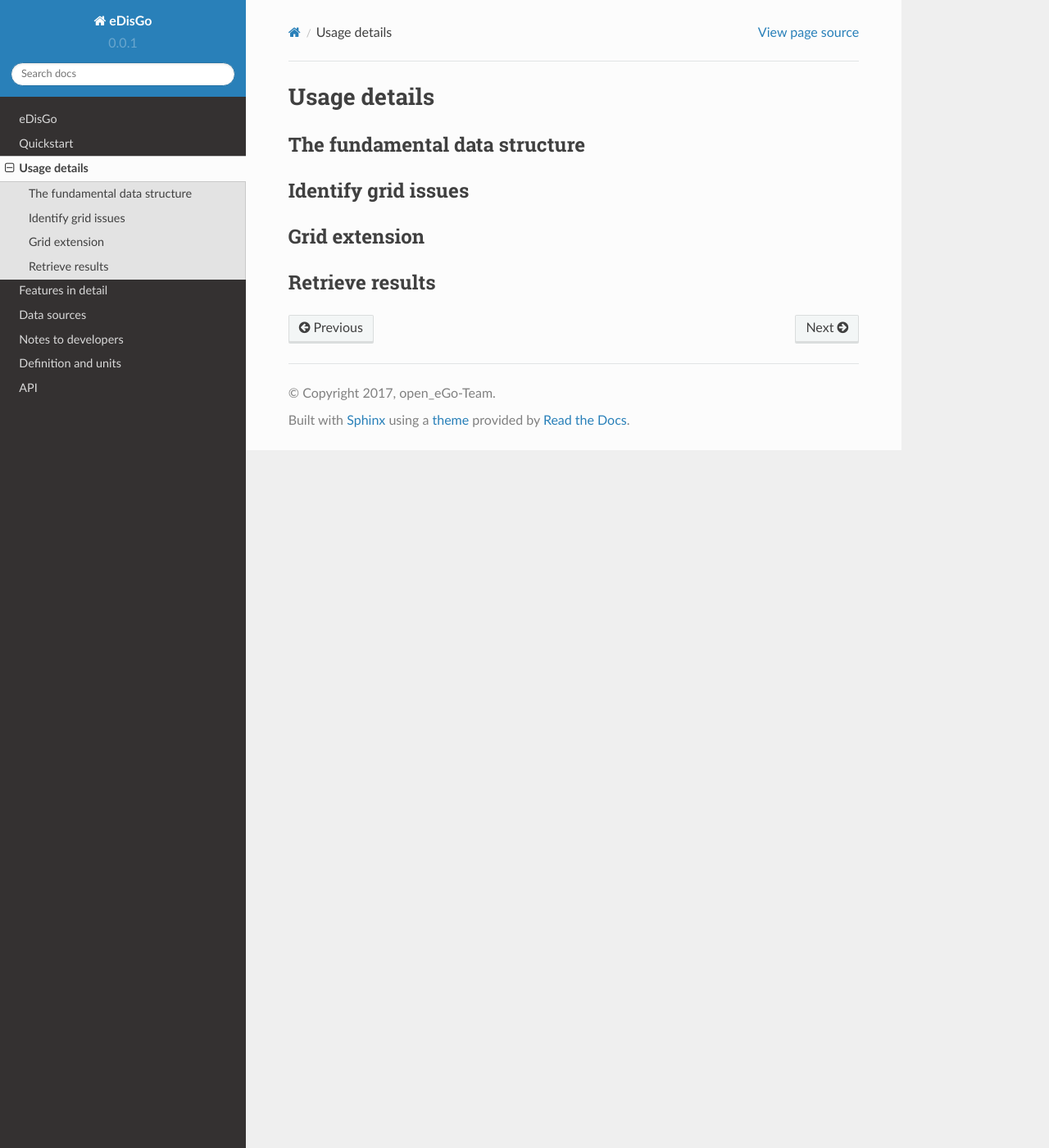
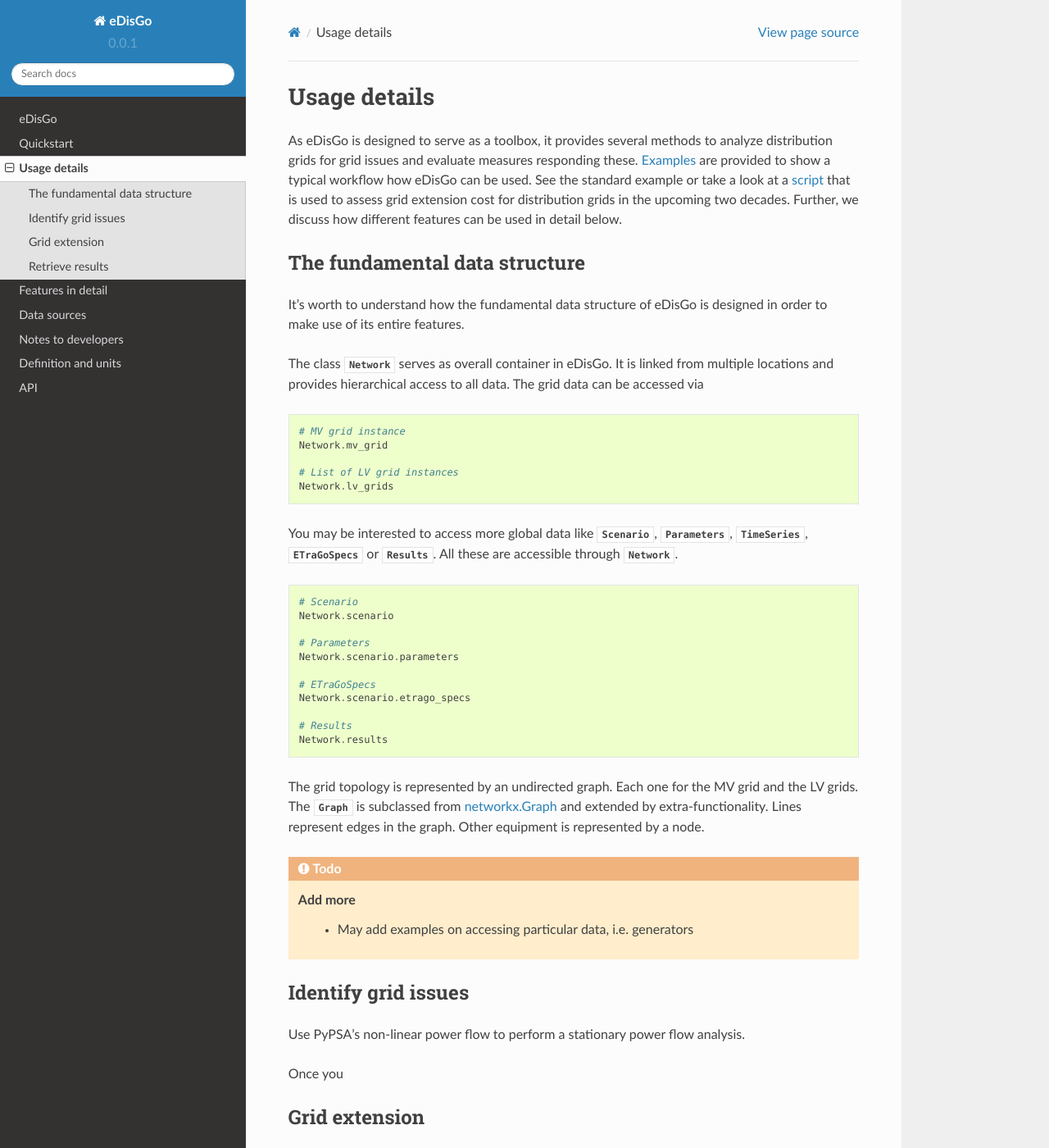
Before and after one commit to openego/eDisGo, a Sphinx documentation site: the page built from doc/usage_details.rst, in a window 1280 px wide and 1400 px high. Shown: the whole window at 82% size. Built offline with Sphinx 7.4.7 and the Read the Docs theme 2.0.0, drawn with Linux system fonts in a browser that asks for light colours; formulas are drawn with MathJax 3.

Commit message:
Intro to usage details and draft of data structure

```diff
--- a/doc/conf.py
+++ b/doc/conf.py
@@ -72,7 +72,7 @@ napoleon_use_keyword = False
 # Dictionary of external links
 extlinks = {'pandas':('http://pandas.pydata.org/pandas-docs/stable/api.html#%s',
                       'pandas.'),
-            'networkx':('https://networkx.readthedocs.io/en/stable/reference/classes.graph.html%s',
+            'networkx':('https://networkx.github.io/documentation/stable/reference/classes/%s.html',
                       'NetworkX Graph Obj'),
             'sqlalchemy':('http://docs.sqlalchemy.org/en/latest/orm/session_basics.html%s',
                       'SQLAlchemy session object'),
--- a/doc/usage_details.rst
+++ b/doc/usage_details.rst
@@ -3,11 +3,73 @@
 Usage details
 =============
 
+As eDisGo is designed to serve as a toolbox, it provides several methods to
+analyze distribution grids for grid issues and evaluate measures responding these.
+`Examples <https://github.com/openego/eDisGo/tree/dev/edisgo/examples>`_
+are provided to show a typical workflow how eDisGo can be used. See
+the standard example or take a look at a
+`script <https://gist.github.com/gplssm/14d3f1305447ff91574cd89c53cbcd7c>`_
+that is used to assess grid
+extension cost for distribution grids in the upcoming two decades.
+Further, we discuss how different features can be used in detail below.
+
 The fundamental data structure
 ------------------------------
 
+It's worth to understand how the fundamental data structure of eDisGo is
+designed in order to make use of its entire features.
+
+The class :class:`~.grid.network.Network` serves as overall container in
+eDisGo. It is linked from multiple locations and provides hierarchical access
+to all data.
+The grid data can be accessed via
+
+.. code-block:: python
+
+    # MV grid instance
+    Network.mv_grid
+
+    # List of LV grid instances
+    Network.lv_grids
+
+You may be interested to access more global data like
+:class:`~.grid.network.Scenario`, :class:`~.grid.network.Parameters`,
+:class:`~.grid.network.TimeSeries`, :class:`~.grid.network.ETraGoSpecs` or
+:class:`~.grid.network.Results`. All these are accessible through
+:class:`~.grid.network.Network`.
+
+.. code-block:: python
+
+    # Scenario
+    Network.scenario
+
+    # Parameters
+    Network.scenario.parameters
+
+    # ETraGoSpecs
+    Network.scenario.etrago_specs
+
+    # Results
+    Network.results
+
+The grid topology is represented by an undirected graph. Each one for the MV
+grid and the LV grids. The :class:`~.grid.network.Graph` is subclassed from
+:networkx:`networkx.Graph<graph>` and extended by extra-functionality.
+Lines represent edges in the graph. Other equipment is represented by a node.
+
+
+.. todo::
+
+    Add more
+     * May add examples on accessing particular data, i.e. generators
+
+
 Identify grid issues
 --------------------
+
+Use PyPSA's non-linear power flow to perform a stationary power flow analysis.
+
+Once you
 
 Grid extension
 --------------
```
